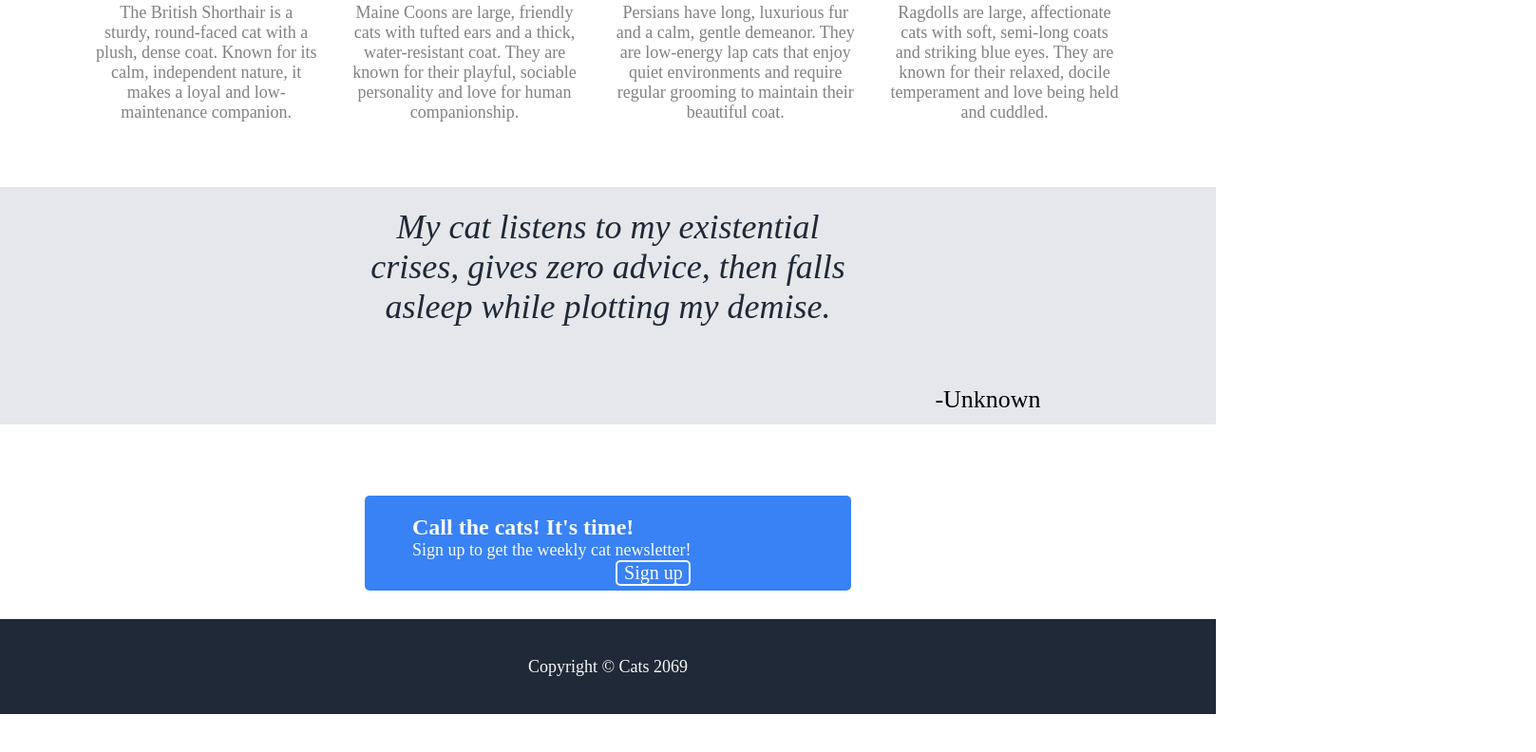
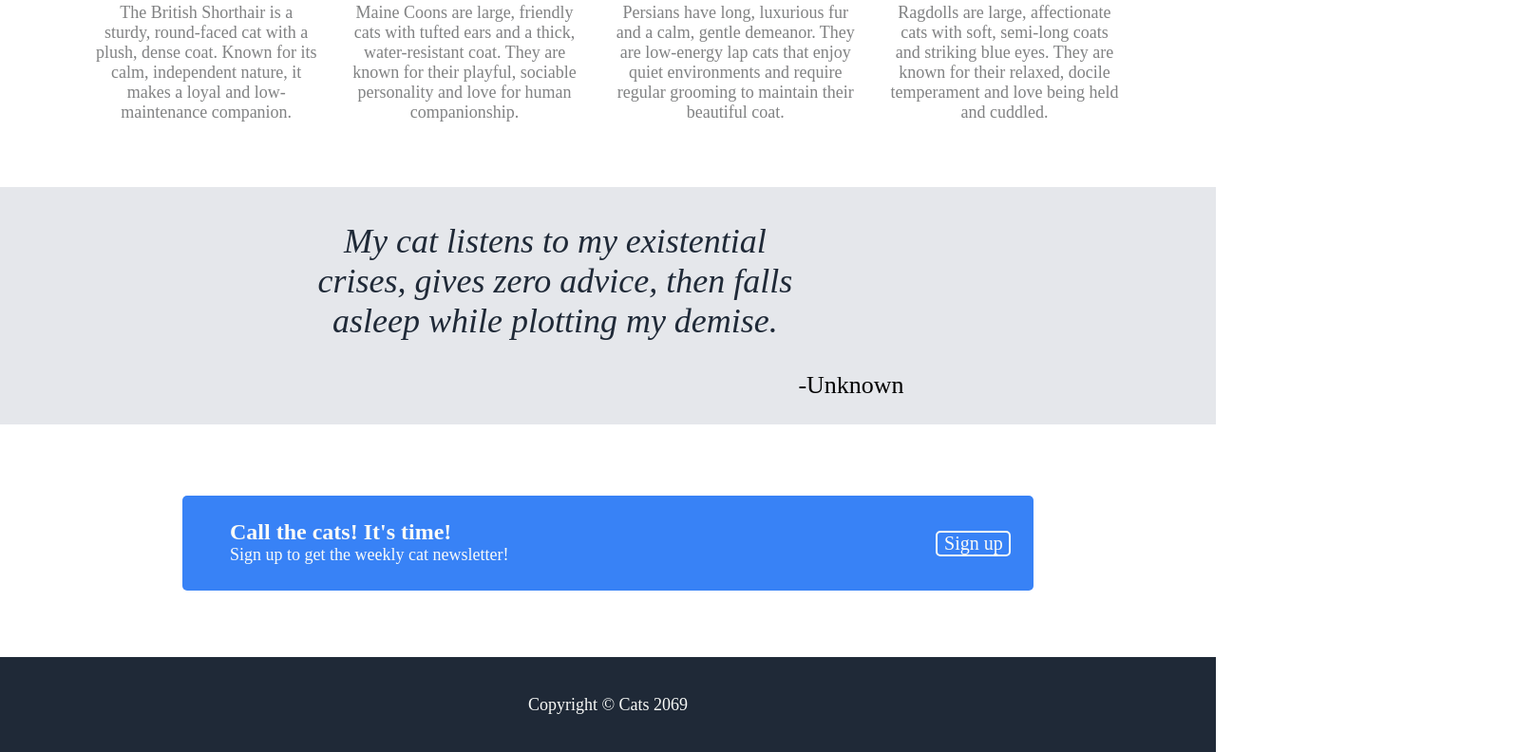
Before and after one commit to inpersonin/landing-page, a plain HTML site: page index.html in a window 1280 px wide. Shown: the part 903-1695 px from the top of the page at 95% size, 1617 px wide, since content can reach past the window. Before the commit the page ends 1655 px from the top, so only its background shows below. Drawn offline with Linux system fonts and the light colour scheme.

Commit message:
fixed foot with changing direction

```diff
--- a/style.css
+++ b/style.css
@@ -1,6 +1,7 @@
 body {
     font: "roboto";
     margin: 0;
+
 }
 .top {
 
@@ -19,7 +20,7 @@ flex-direction: column;
     margin: 0;
     display: flex;
     flex-direction: row;
-    gap: 1000px;
+    gap: 700px;
 
 
 }
@@ -56,7 +57,7 @@ flex-direction: column;
     margin-top: 50px;
     display: flex;
     flex-direction: row;
-    gap: 250px;
+    gap: 200px;
 }
 .h2 {
     margin: 0;
@@ -160,11 +161,10 @@ h3 {
 .middle2   {
    display: flex;
     flex: 1;
-    flex-direction: column;
-    justify-content: center;
-    align-items: center;
+    flex-direction: row;
     height: 250px;
     margin: 50px 0 75px;
+    justify-content: center;
 
 
 }
@@ -176,8 +176,7 @@ h3 {
     font-weight: 300;
     text-align: center;
     width: 40%;
-    margin-top: 50px;
-    margin-bottom: 0;
+
 
 
 
@@ -186,8 +185,7 @@ h3 {
 
     font-style: normal;
     font-size: 26px;
-    margin-left:  800px;
-    margin-bottom: 50px;
+   align-self: flex-end;
 
 
 
@@ -199,18 +197,19 @@ h3 {
 .fbox {
     background-color: #3882F6;
     border-radius: 5px;
-    margin-bottom: 30px;
+    margin-bottom: 70px;
     height: 100px;
     display:flex;
     flex-direction: row;
     justify-self: center;
-    width: 40%;
+    width: 70%;
+    gap: 450px;
 
 }
  .foot {
     display: flex;
-    align-self: flex-start;
     flex-direction: column;
+    margin-top: 5px;
 
 
  }
@@ -225,6 +224,7 @@ h3 {
     font-size: 18px;
     color: #F9FAF8;
     margin: 0 0 0 50px;
+    align-self: flex-end;
 
 
  }
@@ -241,8 +241,9 @@ h3 {
 
  }
  .fa {
+
     display: flex;
-    align-self: flex-end;
+    align-self: center;
 
 
 
```
Also changed, not shown: index.html (+4 -1 lines).
